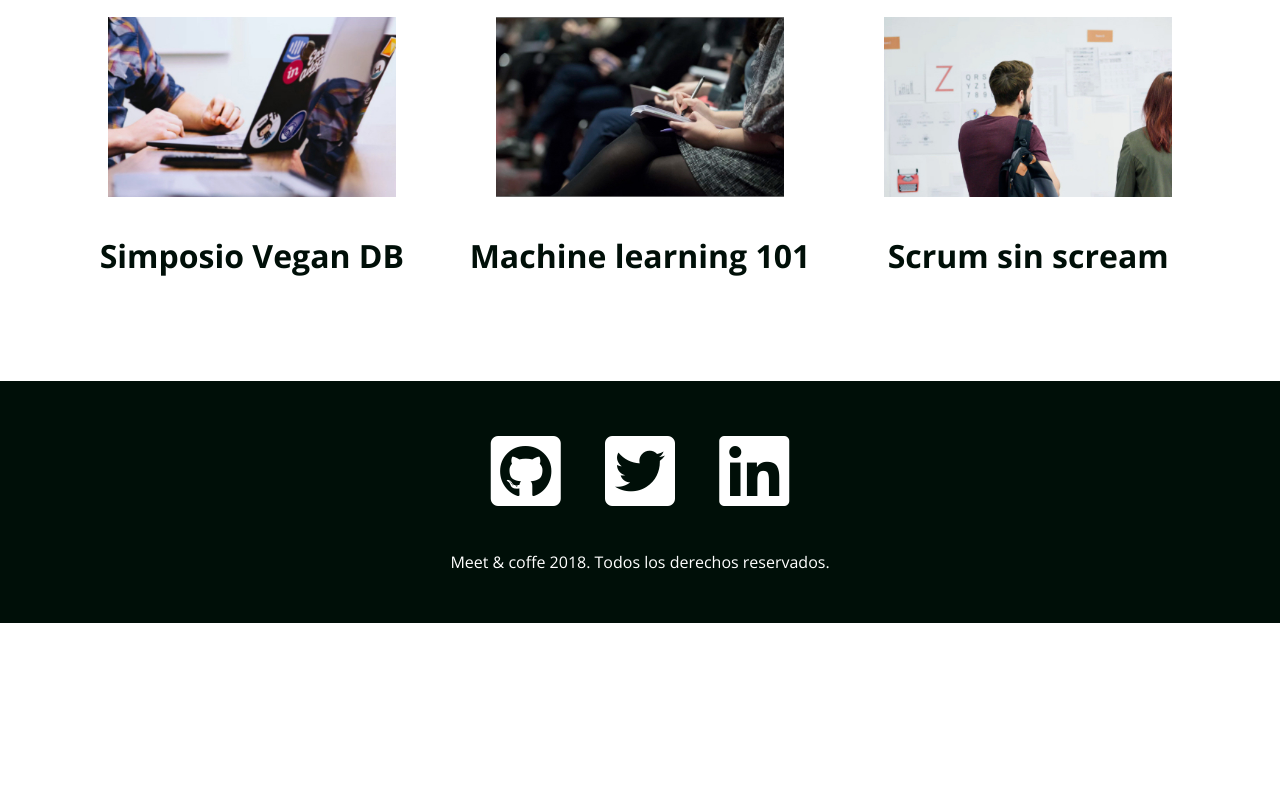
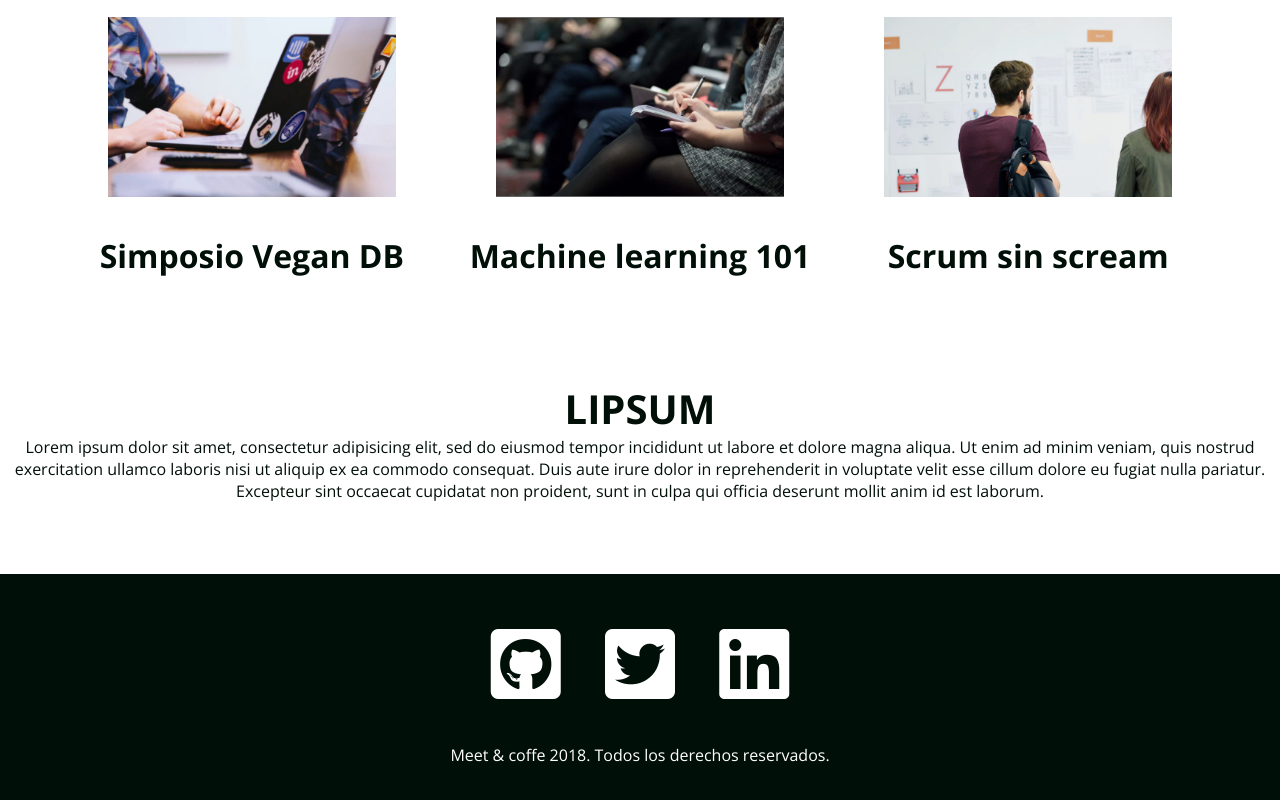
Before and after one commit to Fernandadesign/meet-coffee, a plain HTML site: page index.html in a window 1280 px wide. Shown: the part 1547-2347 px from the top of the page. Before the commit the page ends 2170 px from the top, so only its background shows below. Drawn offline with nearby package versions, Linux system fonts and the light colour scheme.

Commit message:
added text to meet and coffe poject

```diff
--- a/index.html
+++ b/index.html
@@ -15,7 +15,7 @@
 	<nav class="oscuro">
 		<ul>
 			<li class="icono"><a href="#inicio">
-				<svg xmlns="http://www.w3.org/2000/svg" viewBox="0 0 44 44"><path d="M11.8 26l-2.2 2.3c-.5-2.9-.7-7.5 2.2-11.2V26zm-.4 4.1c2.7.5 7.2.7 10.6-2.3h-8.5l-2.1 2.3zm5.3-16.2c-.8.2-1.7.5-2.4.9v8.5l2.4-2.6v-6.8zm2.5-.3v4.6l4-4.2c-1.1-.3-2.5-.5-4-.4zM16 25.2h8.1c.4-.8.7-1.7.9-2.6h-6.6L16 25.2zm28-6.1V25c0 4.3-3.3 7.8-7.4 7.8h-1.8v2.9c0 4.6-3.6 8.3-7.9 8.3h-19C3.6 44 0 40.3 0 35.7V0h34.8v11.4h1.8c4.1 0 7.4 3.5 7.4 7.7zm-16.2.9c.1-2.6-.4-5-.8-6.4-.2-.9-.4-1.4-.4-1.4s-.5-.2-1.4-.4c-1.4-.4-3.6-.9-6.1-.8-.8 0-1.7.1-2.5.3-.8.2-1.6.4-2.4.7-.9.4-1.7.8-2.5 1.5-.6.5-1.1 1-1.6 1.6-4.5 5.4-3.4 12.5-2.6 15.5.2.9.4 1.4.4 1.4s.5.2 1.4.4c2.8.8 9.6 2 14.7-2.7.6-.5 1.1-1.1 1.5-1.7.6-.8 1-1.7 1.4-2.6.3-.8.5-1.7.7-2.6.1-1.1.2-1.9.2-2.8zm13.2-.9c0-2.6-2-4.6-4.4-4.6h-1.8v15.1h1.8c2.4 0 4.4-2.1 4.4-4.6v-5.9zM21 20h4.4c0-1.6-.1-3-.4-4.2L21 20z"/></svg>
+				<svg xmlns="http://www.w3.org/2000/svg" viewbox="0 0 44 44"><path d="M11.8 26l-2.2 2.3c-.5-2.9-.7-7.5 2.2-11.2V26zm-.4 4.1c2.7.5 7.2.7 10.6-2.3h-8.5l-2.1 2.3zm5.3-16.2c-.8.2-1.7.5-2.4.9v8.5l2.4-2.6v-6.8zm2.5-.3v4.6l4-4.2c-1.1-.3-2.5-.5-4-.4zM16 25.2h8.1c.4-.8.7-1.7.9-2.6h-6.6L16 25.2zm28-6.1V25c0 4.3-3.3 7.8-7.4 7.8h-1.8v2.9c0 4.6-3.6 8.3-7.9 8.3h-19C3.6 44 0 40.3 0 35.7V0h34.8v11.4h1.8c4.1 0 7.4 3.5 7.4 7.7zm-16.2.9c.1-2.6-.4-5-.8-6.4-.2-.9-.4-1.4-.4-1.4s-.5-.2-1.4-.4c-1.4-.4-3.6-.9-6.1-.8-.8 0-1.7.1-2.5.3-.8.2-1.6.4-2.4.7-.9.4-1.7.8-2.5 1.5-.6.5-1.1 1-1.6 1.6-4.5 5.4-3.4 12.5-2.6 15.5.2.9.4 1.4.4 1.4s.5.2 1.4.4c2.8.8 9.6 2 14.7-2.7.6-.5 1.1-1.1 1.5-1.7.6-.8 1-1.7 1.4-2.6.3-.8.5-1.7.7-2.6.1-1.1.2-1.9.2-2.8zm13.2-.9c0-2.6-2-4.6-4.4-4.6h-1.8v15.1h1.8c2.4 0 4.4-2.1 4.4-4.6v-5.9zM21 20h4.4c0-1.6-.1-3-.4-4.2L21 20z"/></svg>
 			</a></li>
 			<li><a href="#ubicacion">Ubicación</a></li>
 			<li><a href="#proxima-charla">Próxima Charla</a> </li>
@@ -66,6 +66,12 @@
 		</article>
   </section>
 
+	<section class="ipsum">
+		<h2>LIPSUM</h2>
+		<p>Lorem ipsum dolor sit amet, consectetur adipisicing elit, sed do eiusmod tempor incididunt ut labore et dolore magna aliqua. Ut enim ad minim veniam, quis nostrud exercitation ullamco laboris nisi ut aliquip ex ea commodo consequat. Duis aute irure dolor in reprehenderit in voluptate velit esse cillum dolore eu fugiat nulla pariatur. Excepteur sint occaecat cupidatat non proident, sunt in culpa qui officia deserunt mollit anim id est laborum.</p>
+	</section>
+
+
 	<footer id="contacto" class="oscuro">
 		<a href="https://github.com"><i class="fab fa-github-square fa-5x"></i></a>
 		<a href="https://twitter.com"><i class="fab fa-twitter-square fa-5x"></i></a>
```
